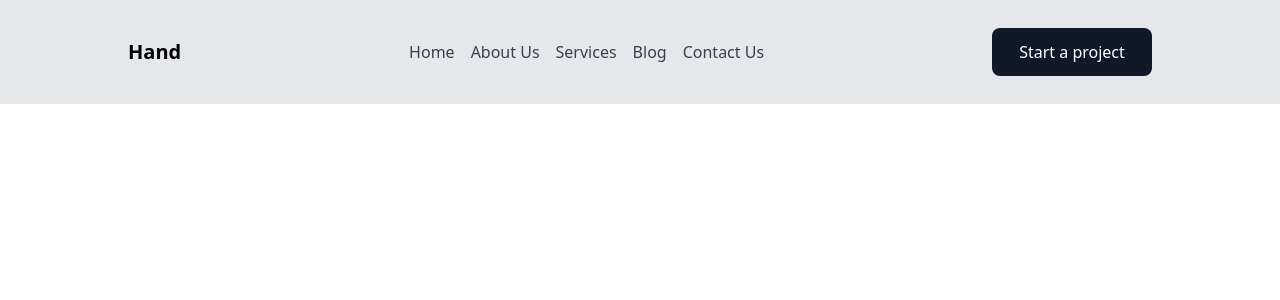
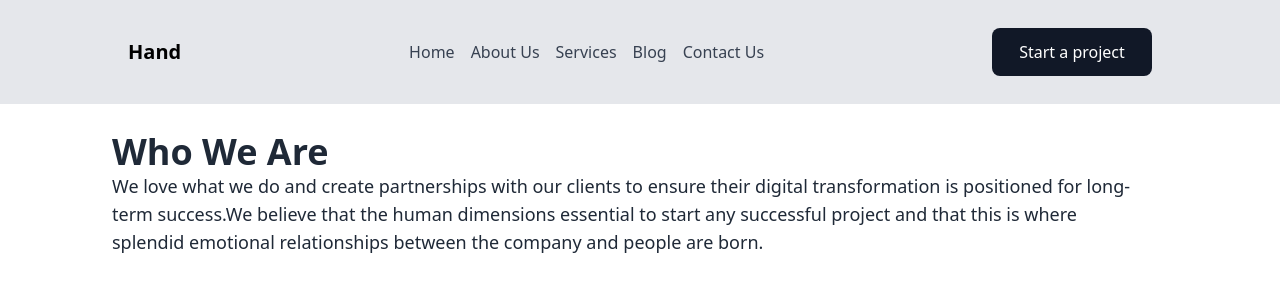
Before and after one commit to onuorachidimma/hand, a React (Create React App) app: page / in a window 1280 px wide. Shown: the top 300 px of the page. Built offline with nearby package versions, Linux system fonts and the light colour scheme.

Commit message:
feat: create SubHeading Component

```diff
--- a/src/components/homepage.jsx
+++ b/src/components/homepage.jsx
@@ -1,9 +1,12 @@
 import NavBar from "./nav";
+import SubHeading from "./subHeading";
 const Homepage = () => {
 
     return (
       <div>
         <NavBar />
+        <SubHeading subHeading="Who We Are" sectionText="We love what we do and create partnerships with our clients to ensure their digital transformation is positioned for long-term success.We believe that the human dimensions essential to start any successful project and that this is where splendid emotional relationships between the company and people are born."/>
+
       </div>
     );
   };
--- /dev/null
+++ b/src/components/subHeading.jsx
@@ -0,0 +1,12 @@
+const SubHeading = (props) => {
+  return <div className="pl-28 pr-32 py-7">
+    <h2 className="font-manrope font-normal font-bold text-4xl text-gray-800">
+    {props.subHeading}
+    </h2>
+    <p className="font-normal text-lg text-gray-800 ">
+        {props.sectionText}
+    </p>
+  </div>;
+};
+
+export default SubHeading;
```
